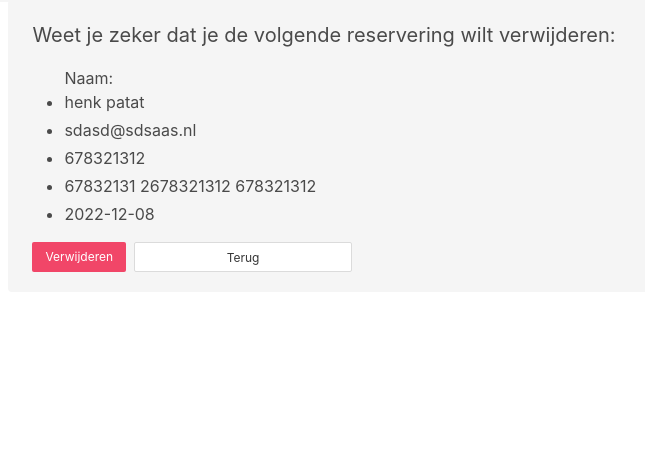
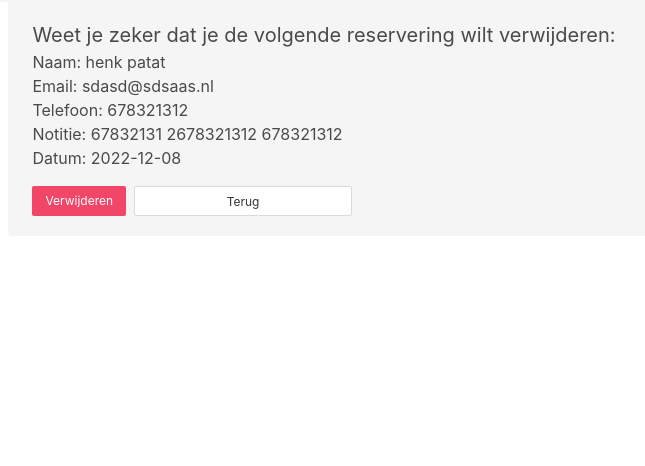
Before and after one commit to BoyK99/CLE2-2022, a PHP site: page /admin/delete.php?id=4 in a window 1280 px wide. Shown: the part 52-518 px from the top of the page, without its empty margins (308-953 px from the left). Run offline with PHP 8.4, Linux system fonts and the light colour scheme; a user stored in the database is signed in; data comes from the database, SQL or seed files in the repository; some libraries are stand-ins or nearby versions.

Commit message:
delete html fix, admin: index edit link add

```diff
--- a/admin/delete.php
+++ b/admin/delete.php
@@ -77,13 +77,17 @@
                         <div class="notification ">
                             <span class="has-text-centered is-size-5">Weet je zeker dat je de volgende reservering wilt verwijderen: </span>
                             <br>
-                            <ul>
-                                Naam:<li><?= $reservationView['name'] ?></li>
-                                <li><?= $reservationView['email'] ?></li>
-                                <li><?= $reservationView['phone'] ?></li>
-                                <li><?= $reservationView['note'] ?></li>
-                                <li><?= $reservationView['reservation_date']?></li>
-                            </ul>
+                                <p>
+                                    Naam: <?= $reservationView['name'] ?>
+                                    <br>
+                                    Email: <?= $reservationView['email'] ?>
+                                    <br>
+                                    Telefoon: <?= $reservationView['phone'] ?>
+                                    <br>
+                                    Notitie: <?= $reservationView['note'] ?>
+                                    <br>
+                                    Datum: <?= $reservationView['reservation_date']?>
+                                </p>
                             <input class="button" type="hidden" name="id" value="<?= $reservationView['id'] ?>"/>
                             <div class="buttons are-small">
                                 <input class="button is-danger" type="submit" name="submit" value="Verwijderen"/>
--- a/admin/index.php
+++ b/admin/index.php
@@ -61,6 +61,7 @@
                                 <th>Datum</th>
                                 <th>Notitie</th>
                                 <th>Gedaan</th>
+                                <th>Wijzig</th>
                                 <th>Verwijderen</th>
                             </tr>
                             </thead>
@@ -73,6 +74,11 @@
                                     <td><?= $reservation['reservation_date'] ?> </td>
                                     <td><?= $reservation['note'] ?></td>
                                     <td>TODO: markeer als gedaan</td>
+                                    <td>
+                                        <a href="edit.php?id=<?= $reservation['id'] ?>" class="icon">
+                                            <i class="bi bi-pencil-square"></i>
+                                        </a>
+                                    </td>
                                     <td>
                                         <a href="delete.php?id=<?= $reservation['id'] ?>" class="icon">
                                             <i class="bi bi-trash"></i>
```
Also changed, not shown: reservation.php (+9 -9 lines).
